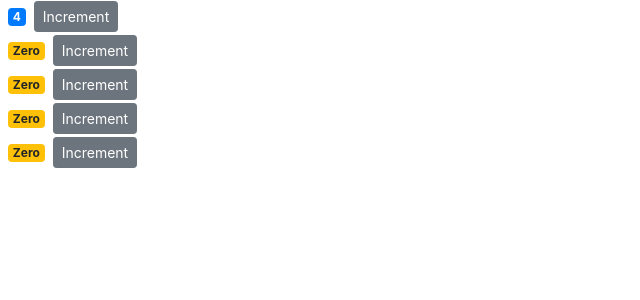
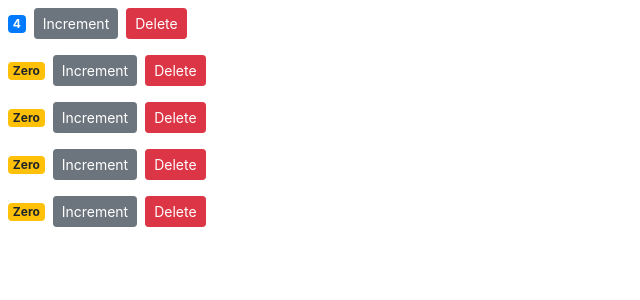
Before and after one commit to veektrie/app-counter, a React (Create React App) app: page / in a window 1280 px wide. Shown: the top 300 px of the page, without its empty margins (0-640 px from the left). Built offline with nearby package versions, Linux system fonts and the light colour scheme.

Commit message:
state has been updated

```diff
--- a/src/components/counter.jsx
+++ b/src/components/counter.jsx
@@ -2,7 +2,7 @@
 
 class Counter extends Component {
   state = {
-    value: this.props.value,
+    value: this.props.counter.value,
   };
 
   handleIncrement = (product) => {
@@ -21,6 +21,12 @@
           {" "}
           Increment
         </button>
+        <button
+          onClick={() => this.props.onDelete(this.props.counter.id)}
+          className="btn btn-danger btn-sm m-2"
+        >
+          Delete
+        </button>
       </div>
     );
   }
--- a/src/components/counters.jsx
+++ b/src/components/counters.jsx
@@ -11,11 +11,21 @@
       { id: 5, value: 0 },
     ],
   };
+
+  handleDelete = (counterId) => {
+    const counters = this.state.counters.filter((c) => c.id !== counterId);
+    this.setState({ counters });
+  };
+
   render() {
     return (
       <div>
         {this.state.counters.map((counter) => (
-          <Counter key={counter.id} value={counter.value} selected={true} />
+          <Counter
+            key={counter.id}
+            onDelete={this.handleDelete}
+            counter={counter}
+          />
         ))}
       </div>
     );
```
